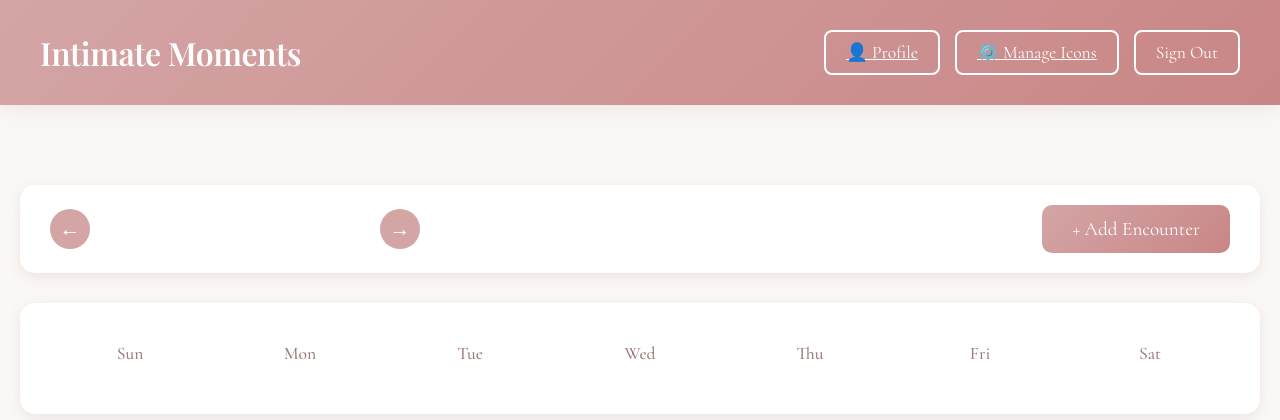
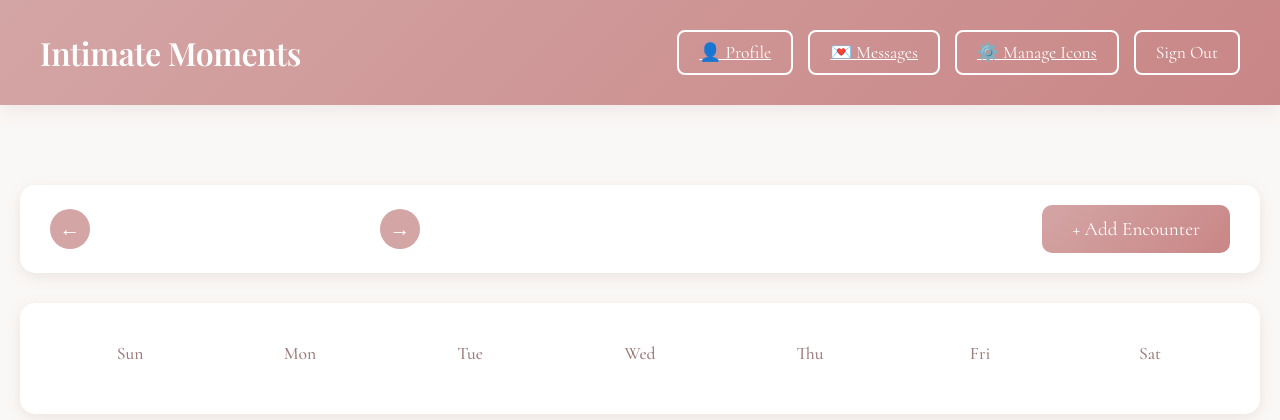
Before and after one commit to wingnut144/sTracker, a Flask app: page / in a window 1280 px wide. Shown: the top 420 px of the page. Run offline with Flask 3, Linux system fonts and the light colour scheme; the visitor is signed in with stand-in values (Sample User, id 1); data that the repository does not hold is empty.

Commit message:
Update calendar.html

```diff
--- a/templates/calendar.html
+++ b/templates/calendar.html
@@ -530,6 +530,7 @@
                 <span id="notification-badge" style="display: none; background: #ff4444; color: white; border-radius: 50%; padding: 2px 8px; font-size: 0.9rem; margin-right: 5px;"></span>
                 👤 Profile
             </a>
+            <a href="/messages" class="btn">💌 Messages</a>
             <a href="/admin" class="btn">⚙️ Manage Icons</a>
             <button class="btn" onclick="window.location.href='/logout'">Sign Out</button>
         </div>
```
